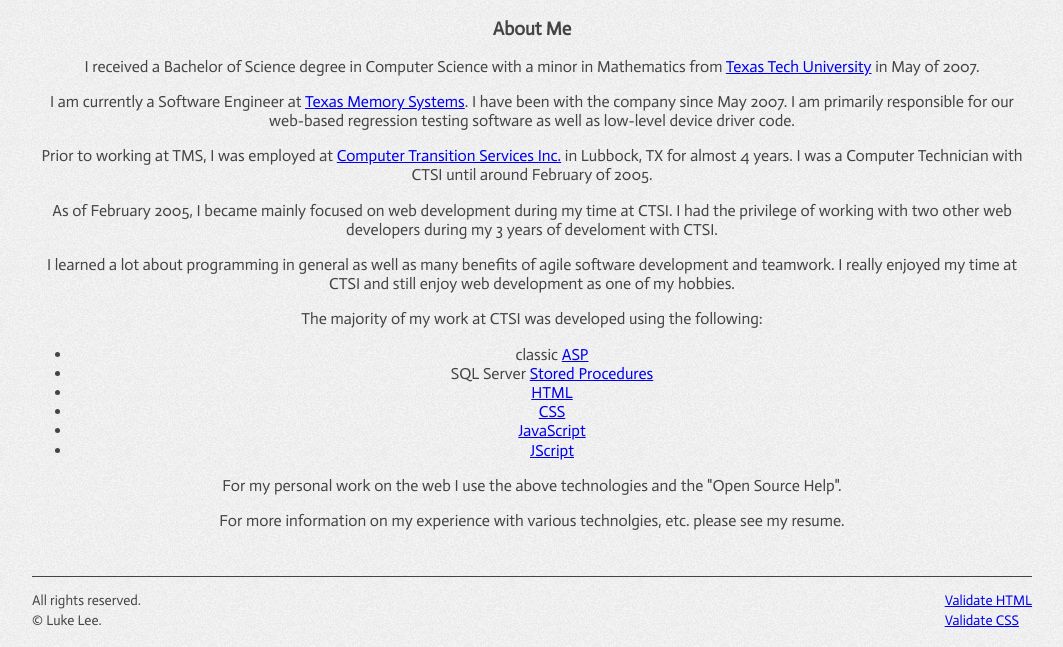
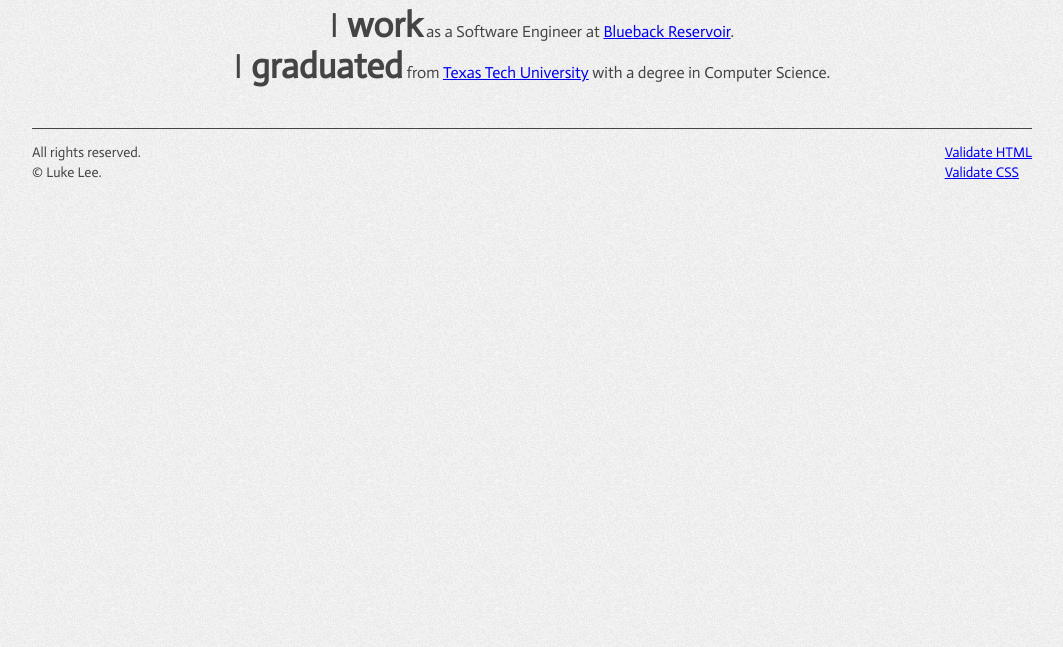
Before and after one commit to durden/Portfolio, a PHP site: page /about.php in a window 1280 px wide. Shown: the part 153-800 px from the top of the page, without its empty margins (108-1171 px from the left). Run offline with PHP 8.4, Linux system fonts and the light colour scheme.

Commit message:
Make about page more concise

```diff
--- a/about.php
+++ b/about.php
@@ -2,16 +2,17 @@
     require('inc/uiHdr.php');
 ?>
 
-<h3>About Me</h3>
-
-<p>
-	I received a Bachelor of Science degree in Computer Science with a minor in
-	Mathematics from <a href="http://www.ttu.edu"> Texas Tech University</a> in
-	May of 2007.
+<div class="about">
+    <p><span class="intro"> I <strong>work</strong></span>
+        as a Software Engineer at <a href="http://www.blueback-reservoir.com">Blueback Reservoir</a>.</p>
+    <p> <span class="intro"> I <strong>graduated</strong></span>
+            from <a href="http://www.ttu.edu"> Texas Tech University</a>
+            with a degree in Computer Science.
     </p>
-
-<p>
-    I am currently a Software Engineer at <a href="http://www.texmemsys.com">Texas Memory Systems</a>.
+</div>
+<!--
+        as a Software Engineer at <a href="http://www.texmemsys.com">Texas
+        Memory Systems</a>.
     I have been with the company since May 2007.  I am primarily responsible
     for our web-based regression testing software as well as low-level device
     driver code.
@@ -61,6 +62,7 @@
 <p>
     For more information on my experience with various technolgies, etc. please see my resume.
 </p>
+--->
 
 <?php
     require('inc/uiFtr.php');
--- a/style.css
+++ b/style.css
@@ -58,7 +58,7 @@ ul.posts {
     font-size: 25px;
 }
 
-p.intro {
+.intro {
     font-size: 35px;
     margin-bottom: 50px;
 }
```
Lines whose indentation alone changed are shown as unchanged.
